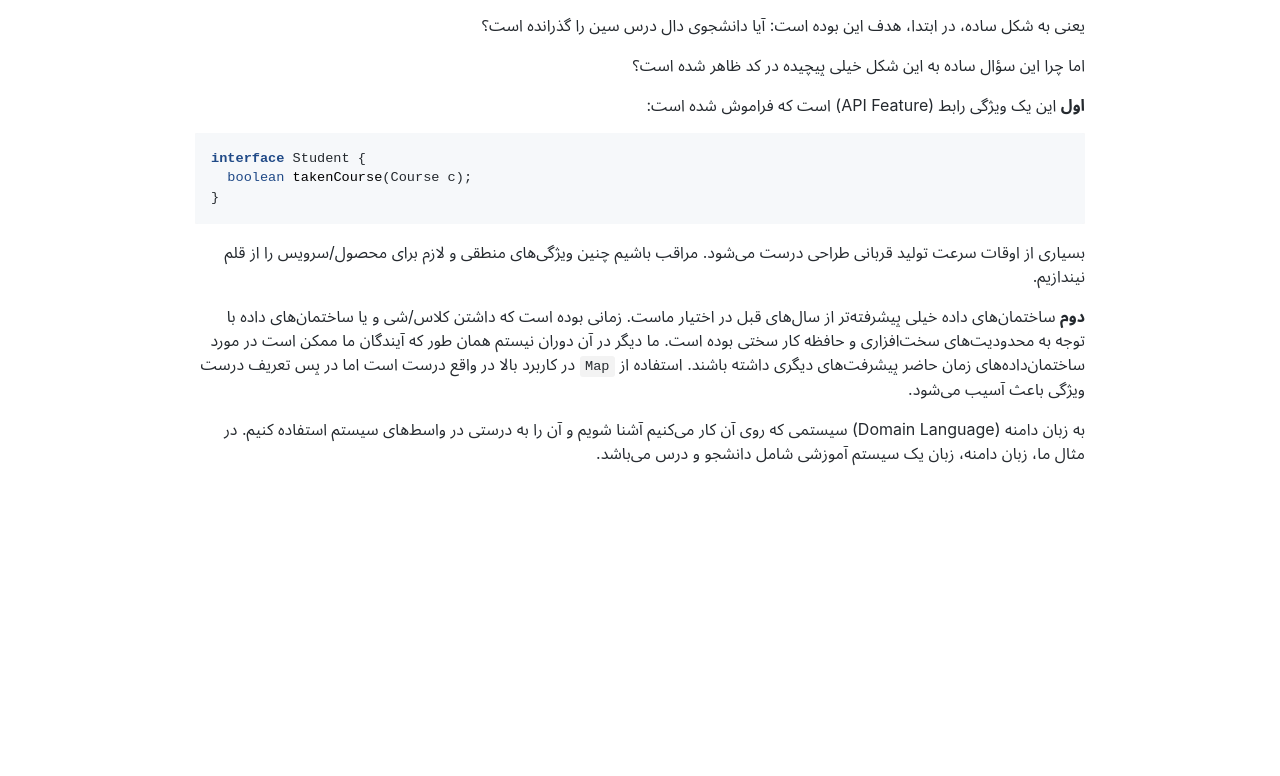
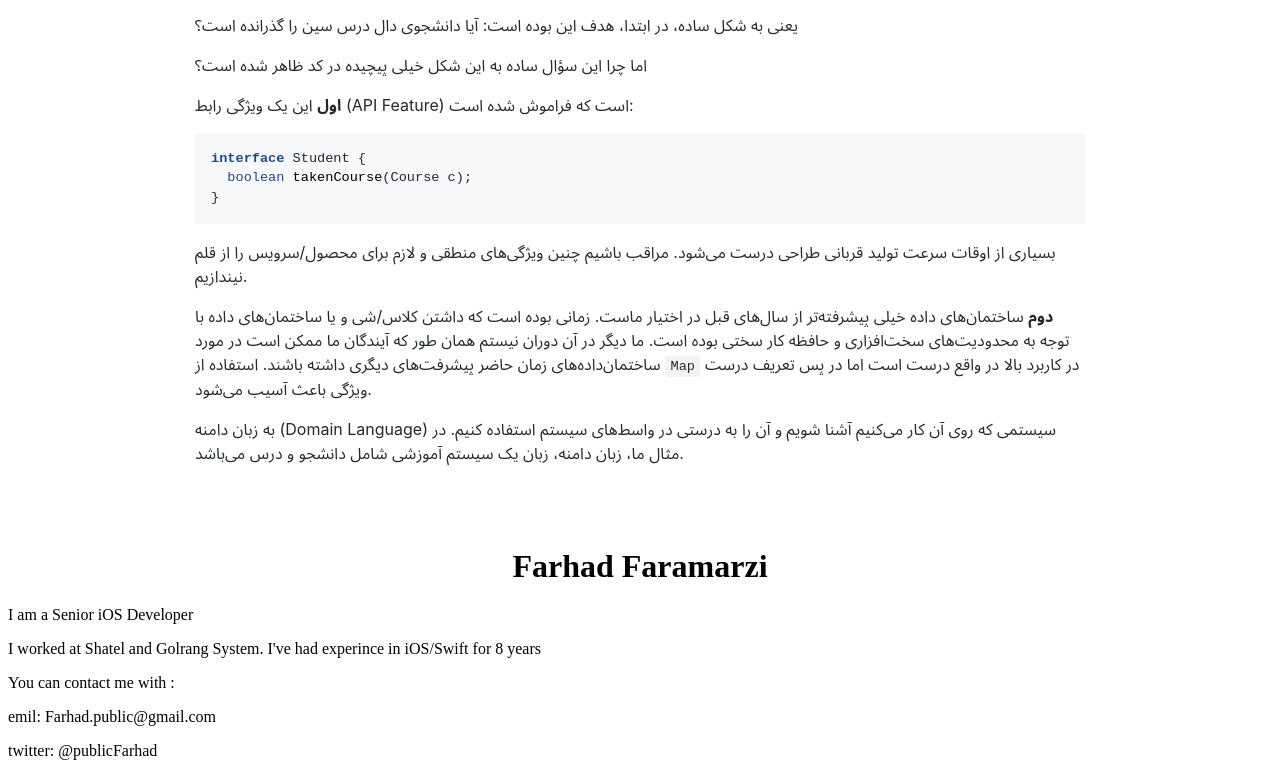
Before and after one commit to farhad1985/farhad1985.github.io, a plain HTML site: page blog/2018/04/aboutme.html in a window 1280 px wide. Shown: the part 406-1182 px from the top of the page. Before the commit the page ends 940 px from the top, so only its background shows below. Drawn offline with Linux system fonts and the light colour scheme; a script that the page names is missing; a web font is replaced by a local one.

Commit message:
Update aboutme.html

```diff
--- a/blog/2018/04/aboutme.html
+++ b/blog/2018/04/aboutme.html
@@ -1,11 +1,11 @@
 <!DOCTYPE html>
-<html lang="fa" dir="rtl">
+<html lang="en">
 <head>
   <meta charset="utf-8" />
   <meta name="generator" content="pandoc" />
   <meta name="viewport" content="width=device-width, initial-scale=1.0, user-scalable=yes" />
   <meta name="keywords" content="97-things, domain language" />
-  <title>برداشت ۱۱ — به زبان دامنه</title>
+  <title>About me</title>
   <link href="https://cdn.rawgit.com/rastikerdar/vazir-font/v18.0.0/dist/font-face.css" rel="stylesheet" type="text/css" />
   <link rel="stylesheet" type="text/css" href="/static/default.css">
   <style type="text/css">
@@ -99,6 +99,12 @@ code span.wa { color: #8f5902; font-weight: bold; font-style: italic; } /* Warni
 <p><strong>دوم</strong> ساختمان‌های داده خیلی پیشرفته‌تر از سال‌های قبل در اختیار ماست. زمانی بوده است که داشتن کلاس/شی و یا ساختمان‌های داده با توجه به محدود‌یت‌های سخت‌افزاری و حافظه کار سختی بوده است. ما دیگر در آن دوران نیستم همان طور که آیندگان ما ممکن است در مورد ساختمان‌داده‌های زمان حاضر پیشرفت‌های دیگری داشته باشند. استفاده از <code>Map</code> در کاربرد بالا در واقع درست است اما در پس تعریف درست ویژگی باعث آسیب می‌شود.</p>
 <p>به زبان دامنه (Domain Language) سیستمی که روی آن کار می‌کنیم آشنا شویم و آن را به درستی در واسط‌های سیستم استفاده کنیم. در مثال ما، زبان دامنه، زبان یک سیستم آموزشی شامل دانشجو و درس می‌باشد.</p>
 <div id="disqus_thread"></div><script>var disqus_config=function(){this.page.url=window.location.href;this.page.identifier=window.location.pathname.replace(/\//g, '_');};(function(){var d=document, s=d.createElement('script');s.src = 'https://narmnevis.disqus.com/embed.js';s.setAttribute('data-timestamp', +new Date());(d.head || d.body).appendChild(s);})();</script><noscript>Please enable JavaScript to view the <a href="https://disqus.com/?ref_noscript">comments powered by Disqus.</a></noscript>
-</article>
+</article><header>
+<h1 class="title">Farhad Faramarzi</h1>
+</header>
+
+<p>I am a Senior iOS Developer</p>
+<p>I worked at Shatel and Golrang System. I've had experince in iOS/Swift for 8 years</p><p>You can contact me with :</p><p>emil: Farhad.public@gmail.com</p><p>twitter: @publicFarhad</p></article>
+
 </body>
 </html>
```
